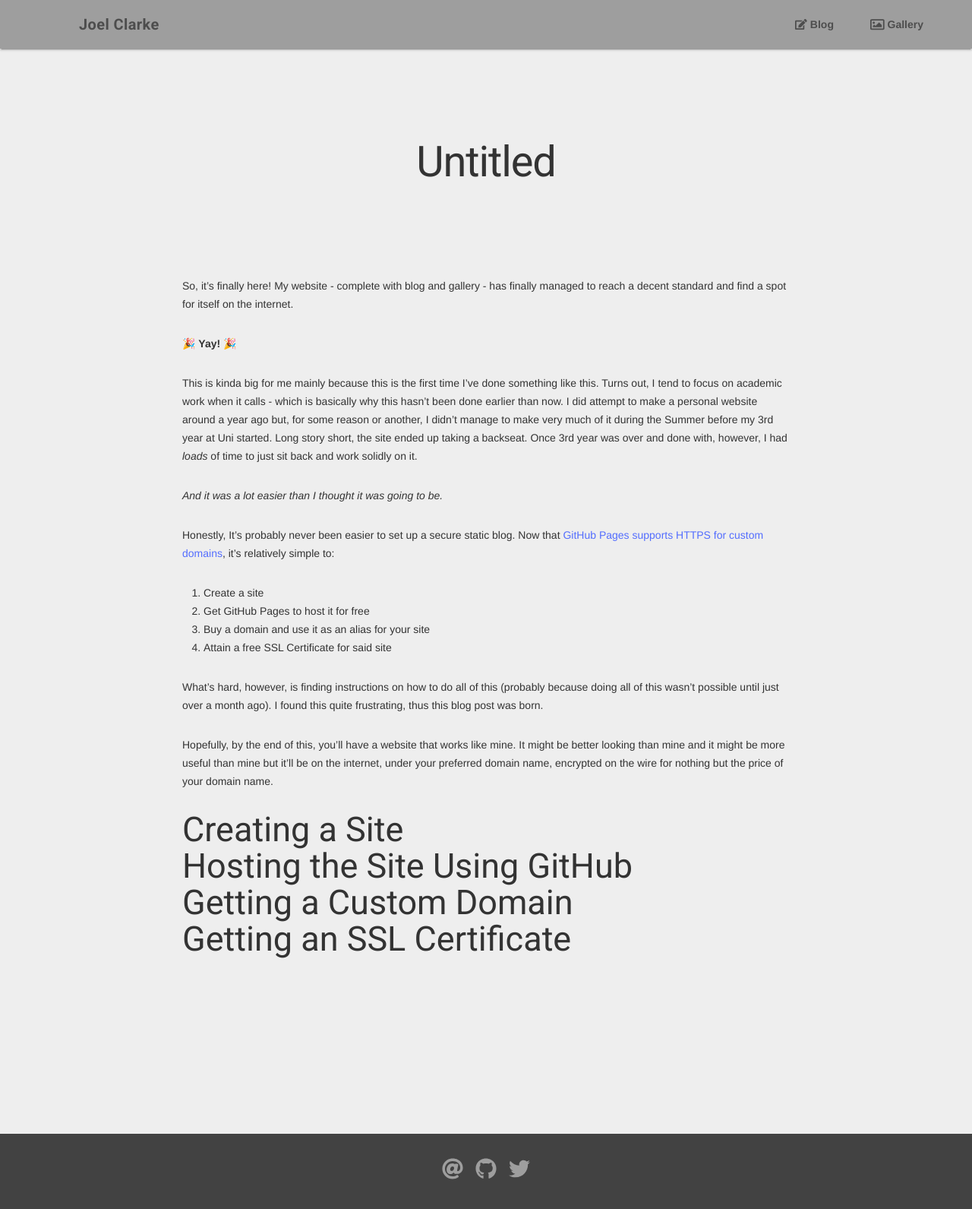
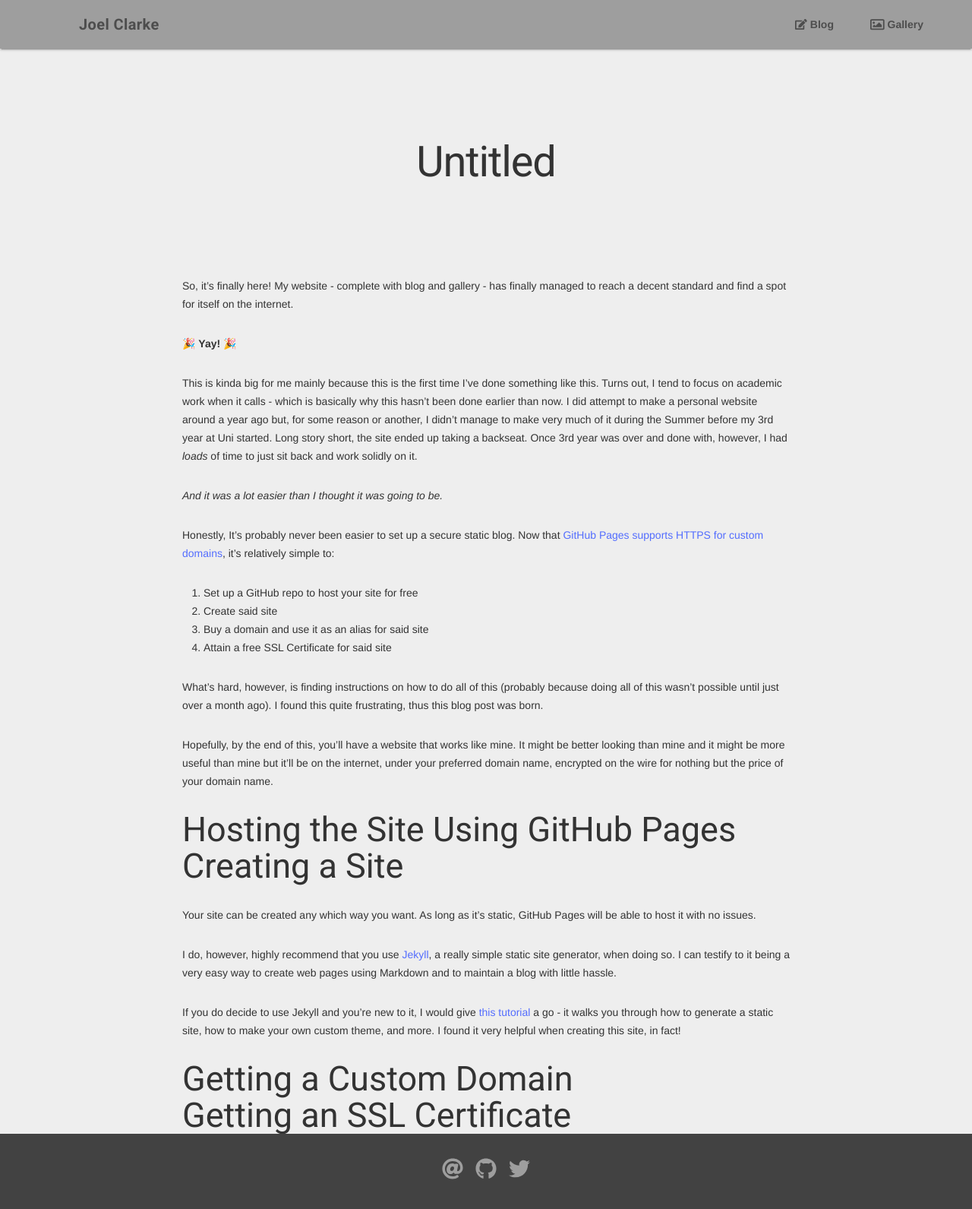
Before and after one commit to DarthEmpty/joelclarke.co.uk, a Jekyll site: the page built from _posts/2018-06-14-untitled.md, in a window 1280 px wide. Shown: the whole page at 76% size. Built offline with Jekyll 4.4.1, drawn with Linux system fonts in a browser that asks for light colours; nearby versions of some CDN libraries; emoji names are drawn with the system emoji font.

Commit message:
Add paragraph to post

```diff
--- a/_posts/2018-06-14-untitled.md
+++ b/_posts/2018-06-14-untitled.md
@@ -12,18 +12,23 @@ This is kinda big for me mainly because this is the first time I've done somethi
 
 Honestly, It's probably never been easier to set up a secure static blog. Now that [GitHub Pages supports HTTPS for custom domains](https://blog.github.com/2018-05-01-github-pages-custom-domains-https/), it's relatively simple to:
 
-1. Create a site
-2. Get GitHub Pages to host it for free
-3. Buy a domain and use it as an alias for your site
+1. Set up a GitHub repo to host your site for free
+2. Create said site
+3. Buy a domain and use it as an alias for said site
 4. Attain a free SSL Certificate for said site
 
 What's hard, however, is finding instructions on how to do all of this (probably because doing all of this wasn't possible until just over a month ago). I found this quite frustrating, thus this blog post was born.
 
 Hopefully, by the end of this, you'll have a website that works like mine. It might be better looking than mine and it might be more useful than mine but it'll be on the internet, under your preferred domain name, encrypted on the wire for nothing but the price of your domain name.
 
+## Hosting the Site Using GitHub Pages
+
 ## Creating a Site
+Your site can be created any which way you want. As long as it's static, GitHub Pages will be able to host it with no issues.
 
-## Hosting the Site Using GitHub
+I do, however, highly recommend that you use [Jekyll](https://jekyllrb.com/), a really simple static site generator, when doing so. I can testify to it being a very easy way to create web pages using Markdown and to maintain a blog with little hassle.
+
+If you do decide to use Jekyll and you're new to it, I would give [this tutorial](https://www.taniarascia.com/make-a-static-website-with-jekyll/) a go - it walks you through how to generate a static site, how to make your own custom theme, and more. I found it very helpful when creating this site, in fact!
 
 ## Getting a Custom Domain
 
```
